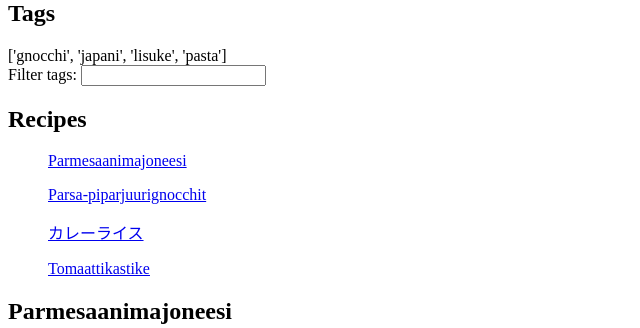
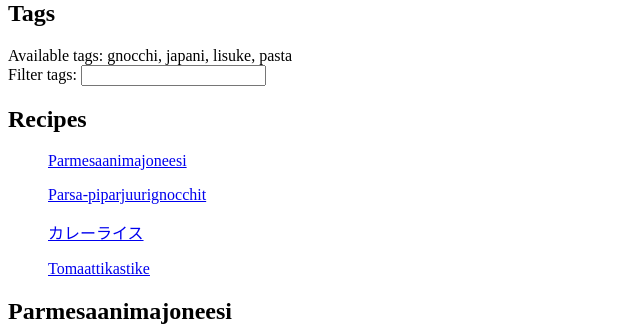
Before and after one commit to SimoHellgren/cookbook, a Flask app: page / in a window 1280 px wide. Shown: the part 123-451 px from the top of the page, without its empty margins (0-640 px from the left). Run offline with Flask 2, Linux system fonts and the light colour scheme.

Commit message:
show tags only from visible recipes

```diff
--- a/app.py
+++ b/app.py
@@ -11,15 +11,25 @@ app = Flask(__name__)
 def recipes():
     recipes = list(read_recipes())
 
-    all_tags = sorted(set(chain.from_iterable(r["tags"] for r in recipes)))
-
     filters = request.args.get("tags")
 
-    recipes_to_show = filter(
-        lambda r: all(tag in r["tags"] for tag in filters.split(',')), recipes
-    ) if filters else recipes
+    recipes_to_show = (
+        list(
+            filter(
+                lambda r: all(tag in r["tags"] for tag in filters.split(",")), recipes
+            )
+        )
+        if filters
+        else recipes
+    )
 
-    return render_template("recipes.html", recipes=list(recipes_to_show), tags=all_tags)
+    available_tags = sorted(
+        set(chain.from_iterable(r["tags"] for r in recipes_to_show))
+    )
+
+    return render_template(
+        "recipes.html", recipes=list(recipes_to_show), tags=available_tags
+    )
 
 
 @app.route("/add_recipe", methods=("GET", "POST"))
--- a/templates/recipes.html
+++ b/templates/recipes.html
@@ -4,7 +4,7 @@
 
 {% block content%}
     <h1>Tags</h1>
-    {{tags}}
+    Available tags: {{', '.join(tags)}}
     <form>
         <label for="tags">Filter tags:</label>
         <input name="tags" id="tags">
```
